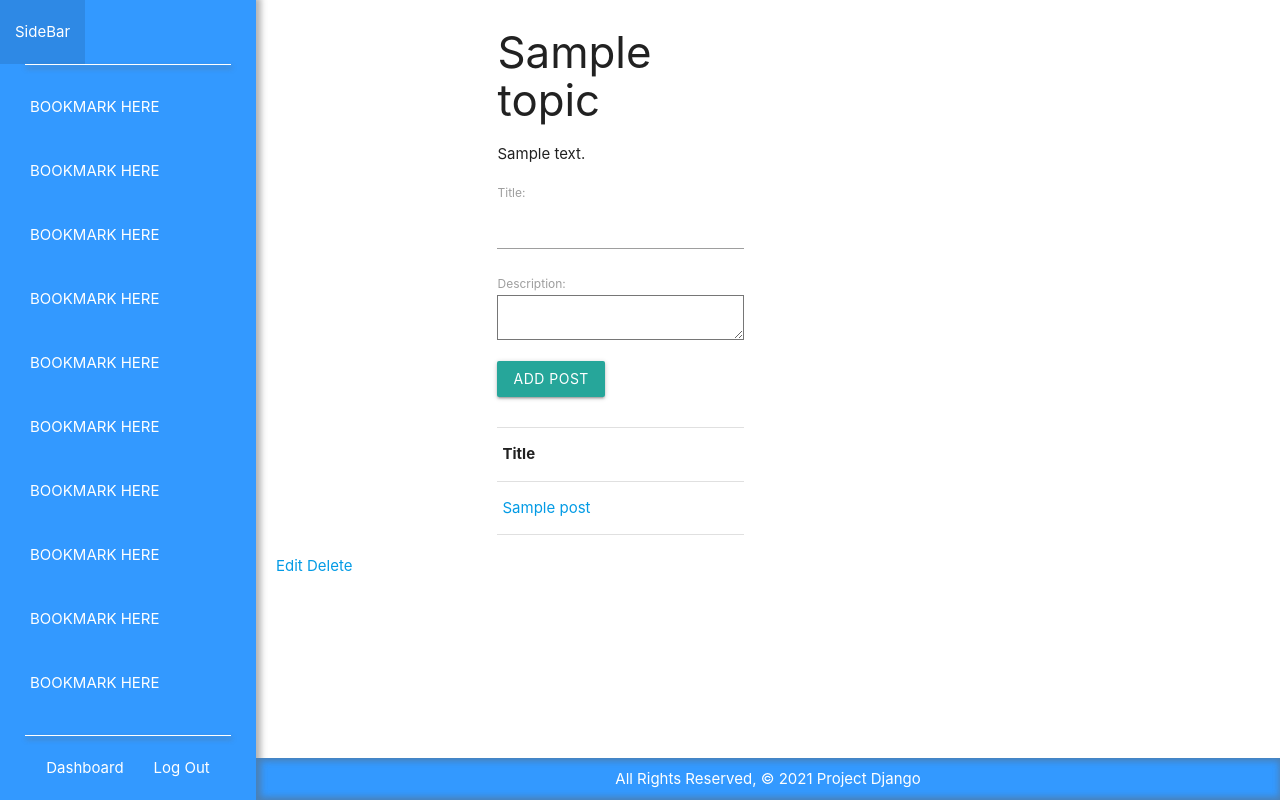
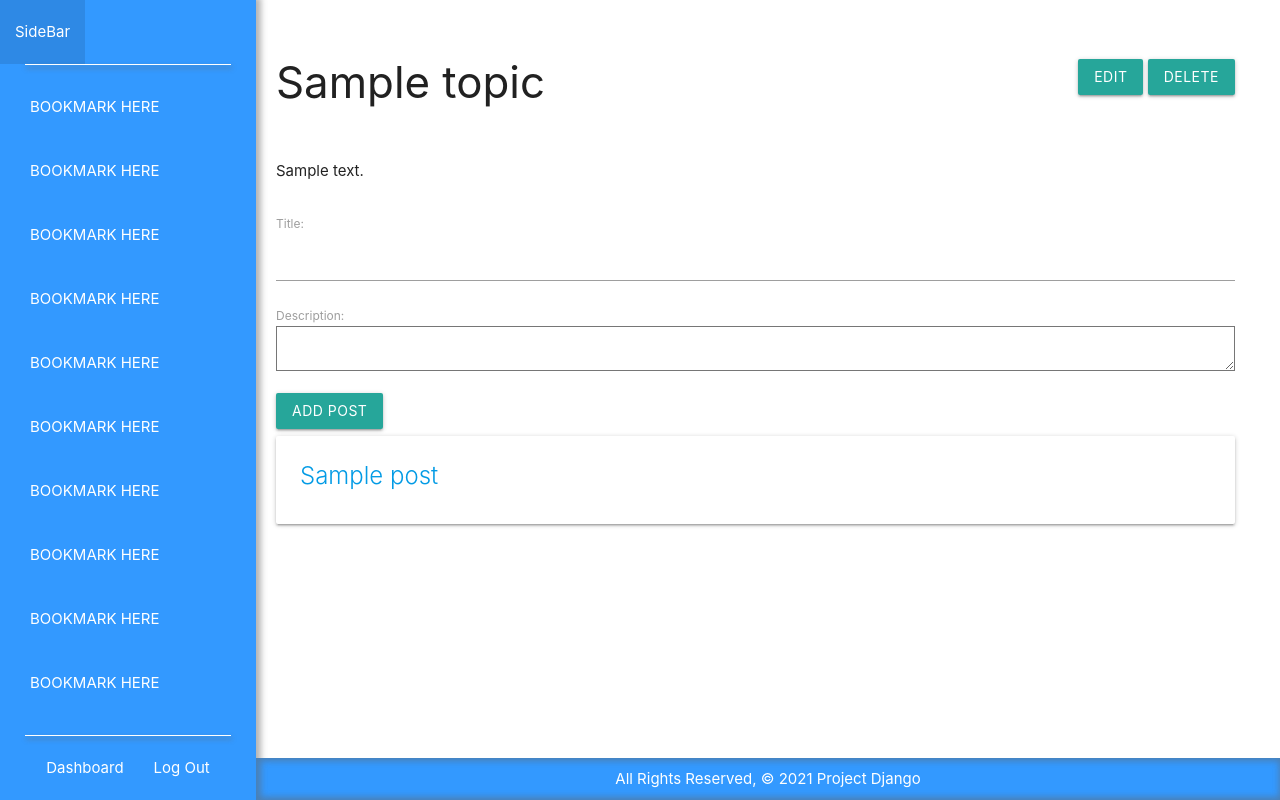
Before and after one commit to taverasn/sidebar, a Django app: page /topics/1/ in a window 1280 px wide. Run offline with Django 3.2, Linux system fonts and the light colour scheme; a user stored in the database is signed in; tables that the repository leaves empty hold one stand-in row (values such as "Sample post").

Commit message:
styled topic detail

```diff
--- a/main_app/templates/topics/detail.html
+++ b/main_app/templates/topics/detail.html
@@ -2,49 +2,37 @@
 
 {% block content %}
 
-
-<div class="row">
-
-
-    <div class="col s6">
-        <div class="">
-              <div class="">
+<div class="headline">
   <h3>{{ topic.title }}</h3>
+  <div class="headline-links">
+    <a class="btn" href="{% url 'topic_update' topic.id %}">Edit</a>
+    <a class="btn" href="{% url 'topic_delete' topic.id %}">Delete</a>
   </div>
-              <div>
+</div>
+<div class="description">
   <p>{{ topic.description }}</p>
 </div>
 <div>
-                <div>
-
+  <div class="inpage-form">
     <form action="{% url 'add_post' topic.id %}" method="POST">
       {% csrf_token %}
       {{ post_form.as_p }}
       <input type="submit" class="btn" value="Add Post">
-
     </form>
   </div>
-              <div>
-                <table>
-                  <thead><th><tr><th>Title</th></tr></thead>
-                  <tbody>
+  <div class="page-content">
     {% for post in topic.post_set.all %}
-                      <tr><td><a href="{% url 'post_detail' topic.id post.id %}">{{ post.title }}</a></td></tr>
-
+      <a href="{% url 'post_detail' topic.id post.id %}">
+        <div class="card topic">
+            <div class=" card-content">
+                <span class="card-title">{{ post.title }}</span>
+            </div>
+        </div>
+      </a>
     {% endfor %}
-
-                  </tbody>
-                </table>
-
   </div>
-
 </div>
-
-        </div>
-
-
-    </div>
-    <div class="col s3">
+<div class="">
   <!-- <h3>Bookmark:</h3>
       <h3>Tags</h3>
       <div>
@@ -53,15 +41,6 @@
 
           {% endfor %}
       </div> -->
-
-    </div>
-</div>
-
-
-
-<div class="">
-  <a href="{% url 'topic_update' topic.id %}">Edit</a>
-  <a href="{% url 'topic_delete' topic.id %}">Delete</a>
 </div>
 
 {% endblock %}
```
Lines whose indentation alone changed are shown as unchanged.
